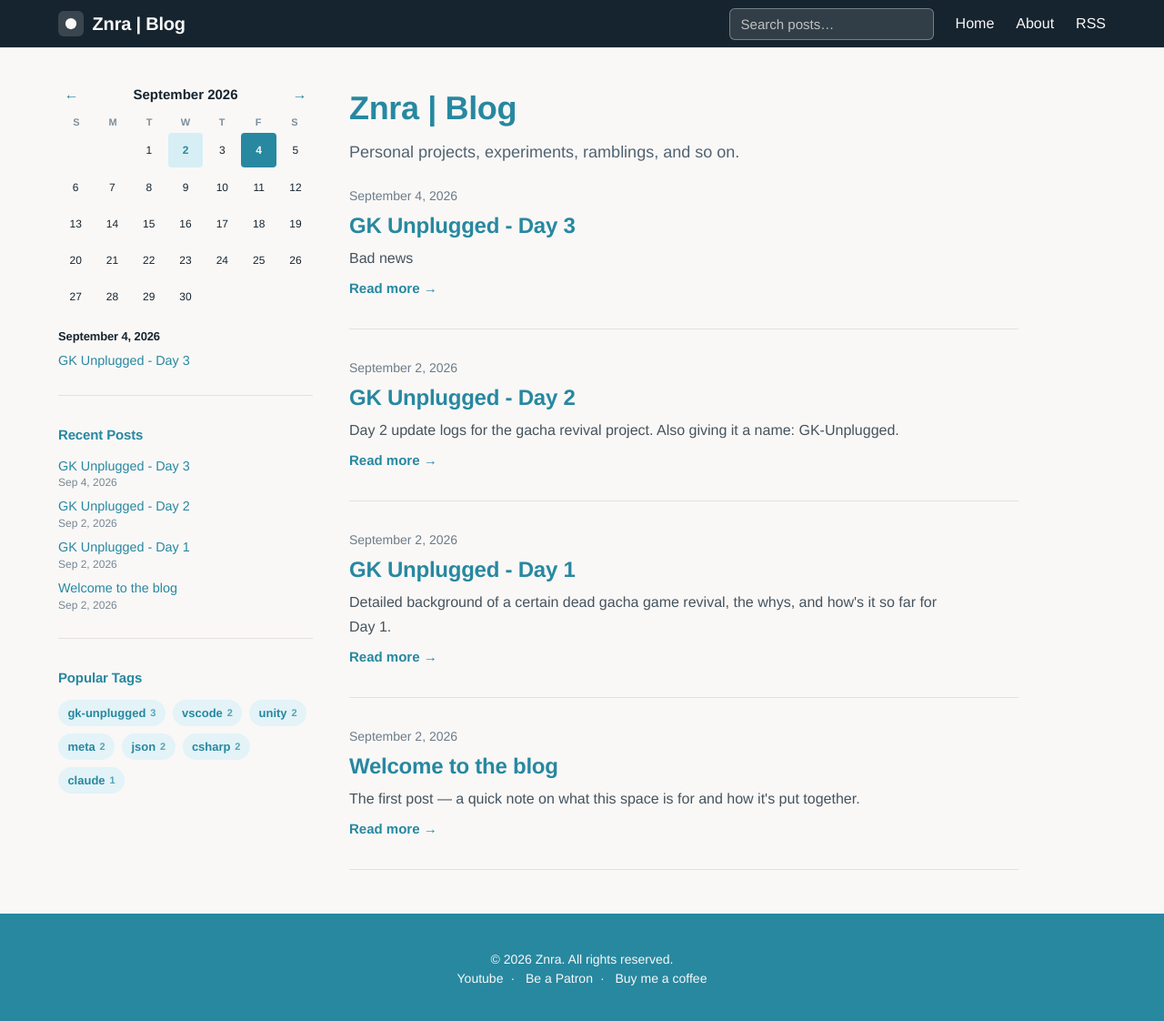
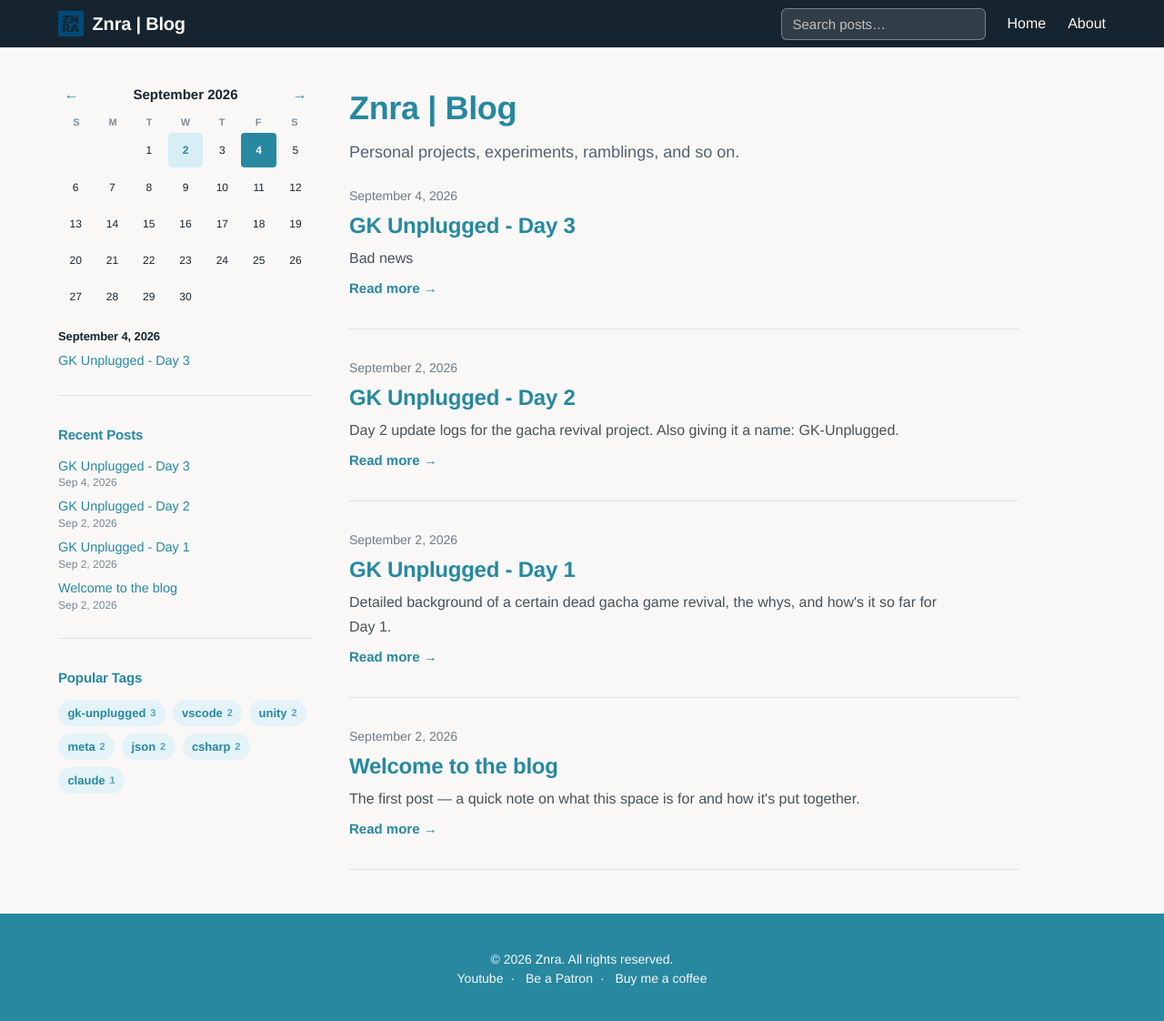
Before and after one commit to znraznra/znraznra.github.io, a Jekyll site: the page built from index.html, in a window 1280 px wide and 1126 px high. Shown: the top 1122 px of the window at 91% size. Built offline with Jekyll 4.4.1, drawn with Linux system fonts in a browser that asks for light colours.

Commit message:
updated favicon and graphics

```diff
--- a/_includes/navbar.html
+++ b/_includes/navbar.html
@@ -5,10 +5,7 @@
         <span class="site-logo" aria-hidden="true">
           <!-- Logo placeholder — swap this span for an <img> tag pointing at
                your real logo file whenever you have one. -->
-          <svg viewBox="0 0 32 32" width="28" height="28" role="presentation">
-            <rect width="32" height="32" rx="7" fill="currentColor" fill-opacity="0.16"/>
-            <circle cx="16" cy="16" r="7" fill="currentColor"/>
-          </svg>
+          <img src="{{ '/assets/images/favicon.svg' | relative_url }}" alt="{{ site.title }}" height="28">
         </span>
         <span class="site-brand-text">{{ site.title }}</span>
       </a>
@@ -38,7 +35,7 @@
 
         <a class="navbar-item" href="{{ '/' | relative_url }}">Home</a>
         <a class="navbar-item" href="{{ '/about/' | relative_url }}">About</a>
-        <a class="navbar-item" href="{{ '/feed.xml' | relative_url }}">RSS</a>
+        <!-- a class="navbar-item" href="{{ '/feed.xml' | relative_url }}">RSS</a -->
       </div>
     </div>
   </div>
```
Also changed, not shown: assets/images/favicon.svg.
